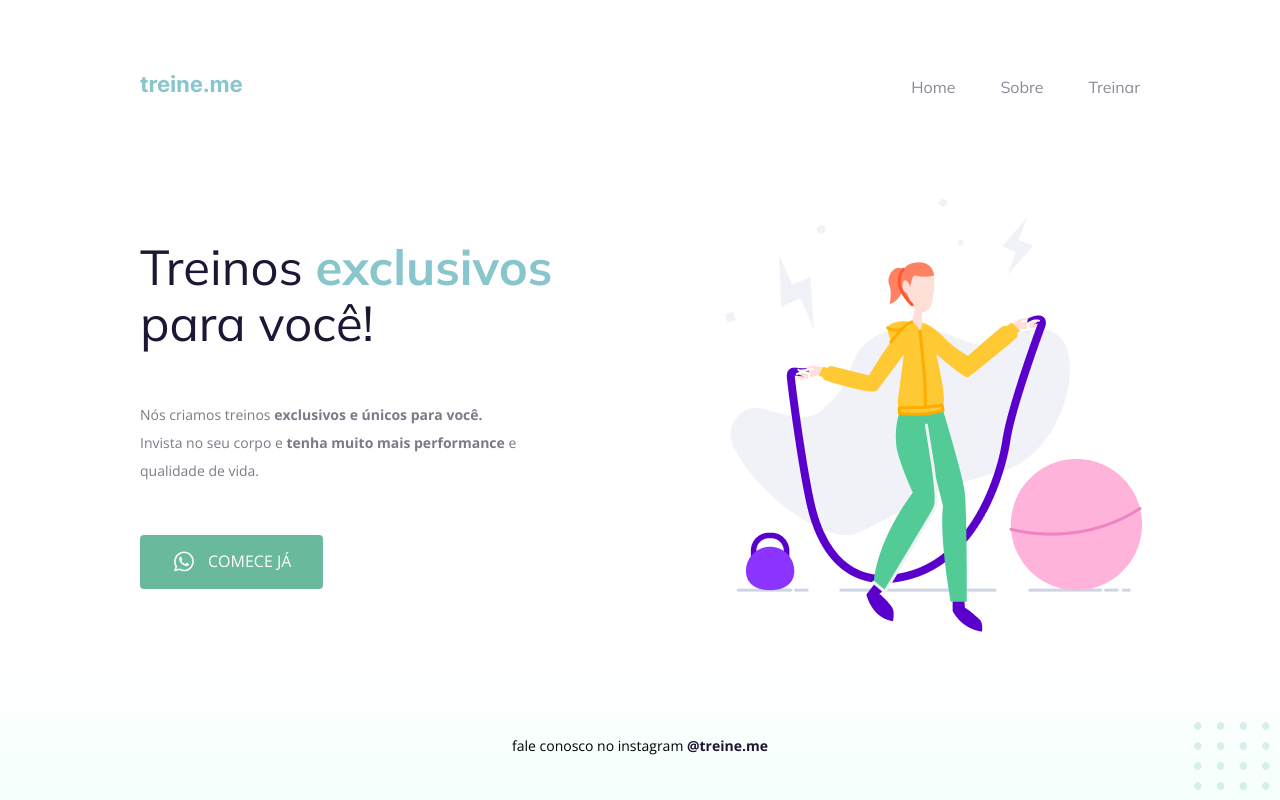
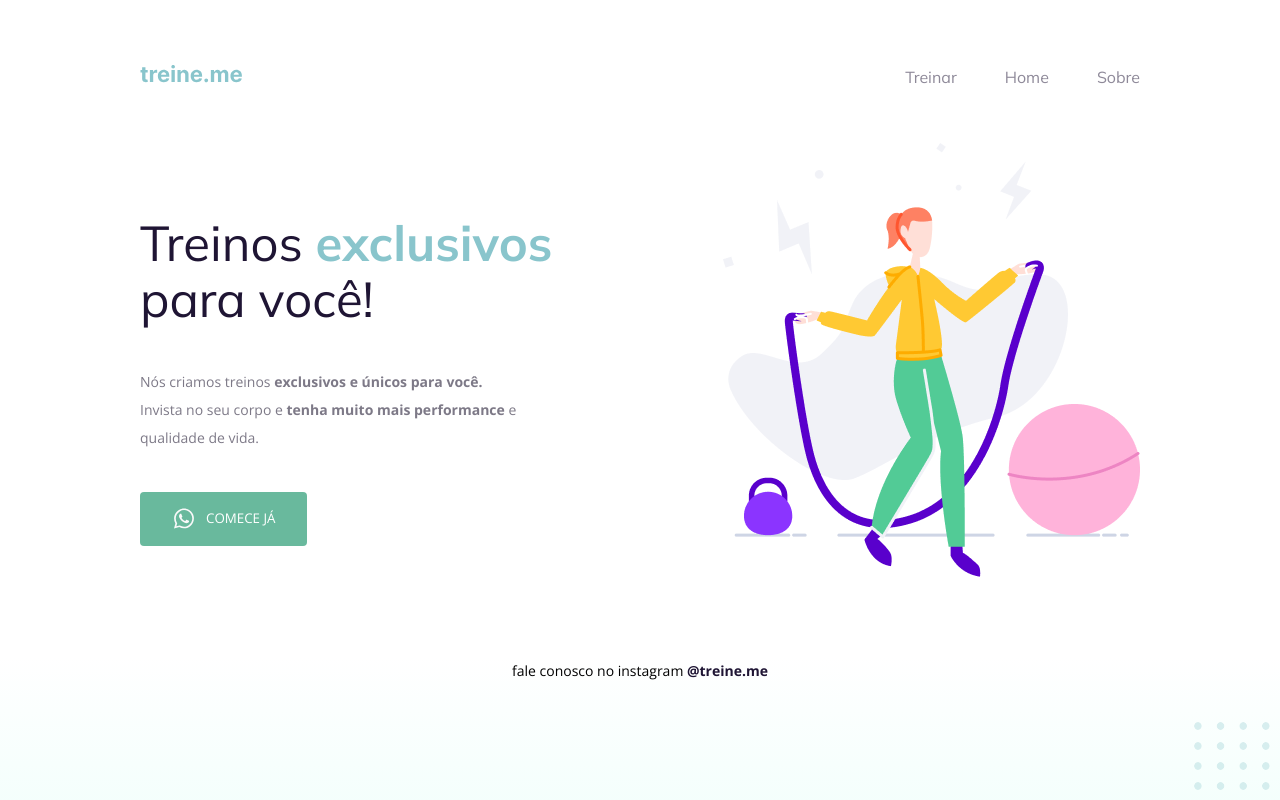
Before and after one commit to Bielzera28/RsExpProjeto3, a plain HTML site: page index.html in a window 1280 px wide. Drawn offline with nearby package versions, Linux system fonts and the light colour scheme.

Commit message:
Add files via upload

```diff
--- a/index.html
+++ b/index.html
@@ -23,9 +23,9 @@
         <img src="images/logo.svg" alt="Treine.me" />
       </a>
       <ul>
+        <li><a href="#">Treinar</a></li>
         <li><a href="#">Home</a></li>
         <li><a href="#">Sobre</a></li>
-        <li><a href="#">Treinar</a></li>
       </ul>
     </nav>
 
--- a/style.css
+++ b/style.css
@@ -8,14 +8,14 @@ body {
 .page {
   width: 1000px;
   margin: 0 auto;
-  padding-top: 75px;
+  padding-top: 65px;
 }
 
 nav {
   display: flex;
   justify-content: space-between;
   align-items: center;
-  margin-bottom: 100px;
+  margin-bottom: 55px;
 }
 
 ul {
@@ -23,7 +23,7 @@ ul {
   list-style: none;
   margin: 0;
   padding: 0;
-  gap: 45px;
+  gap: 48px;
 }
 
 a {
@@ -42,7 +42,8 @@ ul li a:hover {
 
 main {
   display: flex;
-  gap: 95px;
+  align-items: center;
+  justify-content: space-between;
 }
 
 h1, ul {
@@ -66,7 +67,7 @@ section p {
   font-size: 14px;
   line-height: 28px;
   color: #7d7987;
-  margin: 50px 0;
+  margin: 40px 0;
 }
 
 button {
@@ -78,11 +79,10 @@ button {
   display: flex;
   justify-content: center;
   align-items: center;
-  gap: 12px;
+  gap: 10px;
   border-radius: 4px;
   cursor: pointer;
   text-transform: uppercase;
-  font-size: 16px;
 }
 
 button:hover {
@@ -93,7 +93,7 @@ footer {
   font-size: 14px;
   line-height: 28px;
   text-align: center;
-  margin-top: 100px;
+  margin-top: 80px;
 }
 
 footer a {
```
